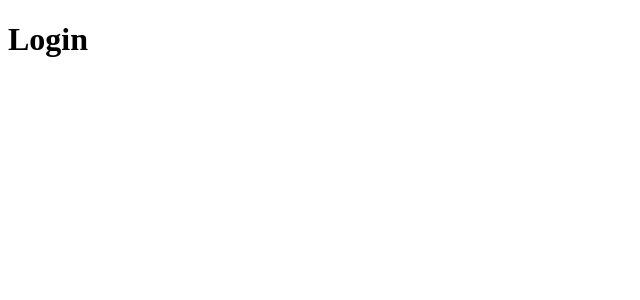
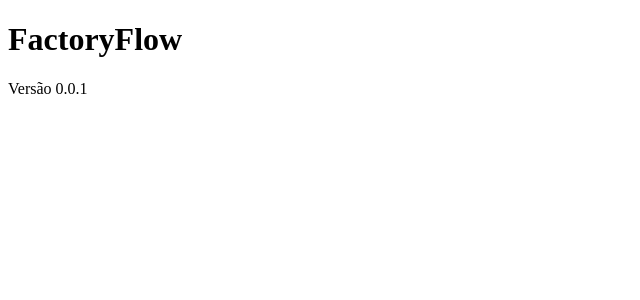
Before and after one commit to EliasJuk/FactoryFlow, a React (Vite) app in the folder app/src/renderer/: page / in a window 1280 px wide. Shown: the top 300 px of the page, without its empty margins (0-640 px from the left). Built offline with nearby package versions, Linux system fonts and the light colour scheme.

Commit message:
update tela login

```diff
--- a/app/src/renderer/src/pages/Login/LoginPage.tsx
+++ b/app/src/renderer/src/pages/Login/LoginPage.tsx
@@ -1,8 +1,12 @@
+import { APP } from "../../config/app";
+
 function LoginPage() {
   return (
-    <div>
-      <h1>Login</h1>
-    </div>
+    <>
+      <h1>{APP.name}</h1>
+
+      <p>Versão {APP.version}</p>
+    </>
   );
 }
 
```
